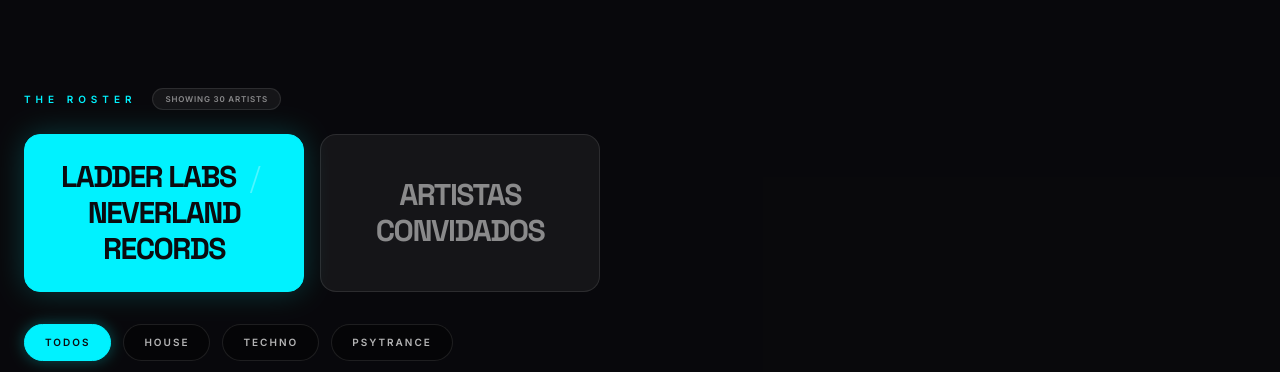
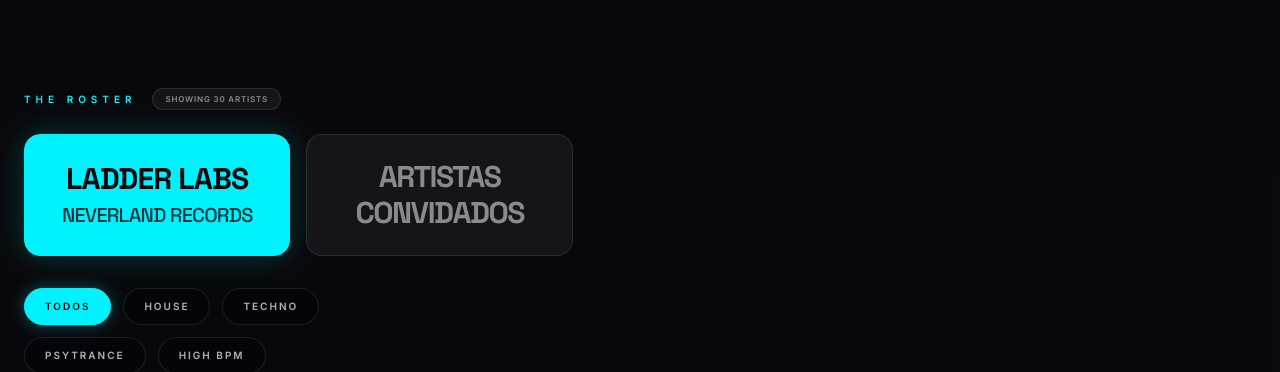
Before and after one commit to labsladder-crypto/ladder-labs-agency, a React (Vite) app: page / in a window 1280 px wide. Shown: the part 840-1212 px from the top of the page. Built offline with nearby package versions, Linux system fonts and the light colour scheme.

Commit message:
style: stack ladder labs and neverland records text in roster section

```diff
--- a/src/App.tsx
+++ b/src/App.tsx
@@ -1133,12 +1133,13 @@
                 <div className="flex flex-col md:flex-row gap-4 mb-8 w-full max-w-2xl">
                   <button
                     onClick={() => setRosterView("main")}
-                    className={`flex-1 py-4 md:py-6 rounded-2xl font-display font-bold text-xl md:text-3xl tracking-tighter transition-all border ${rosterView === "main"
+                    className={`flex-1 flex flex-col items-center justify-center py-4 md:py-5 rounded-2xl font-display font-bold tracking-tighter transition-all border ${rosterView === "main"
                       ? "bg-brand-cyan text-brand-dark border-brand-cyan shadow-[0_0_30px_rgba(0,255,255,0.2)]"
                       : "bg-white/5 text-white/50 border-white/10 hover:bg-white/10 hover:text-white"
                       }`}
                   >
-                    LADDER LABS <span className="text-white/30 font-light mx-2">/</span> NEVERLAND RECORDS
+                    <span className="text-2xl md:text-3xl">LADDER LABS</span>
+                    <span className="text-sm md:text-xl md:mt-1 opacity-80 font-medium">NEVERLAND RECORDS</span>
                   </button>
                   <button
                     onClick={() => setRosterView("guests")}
```
